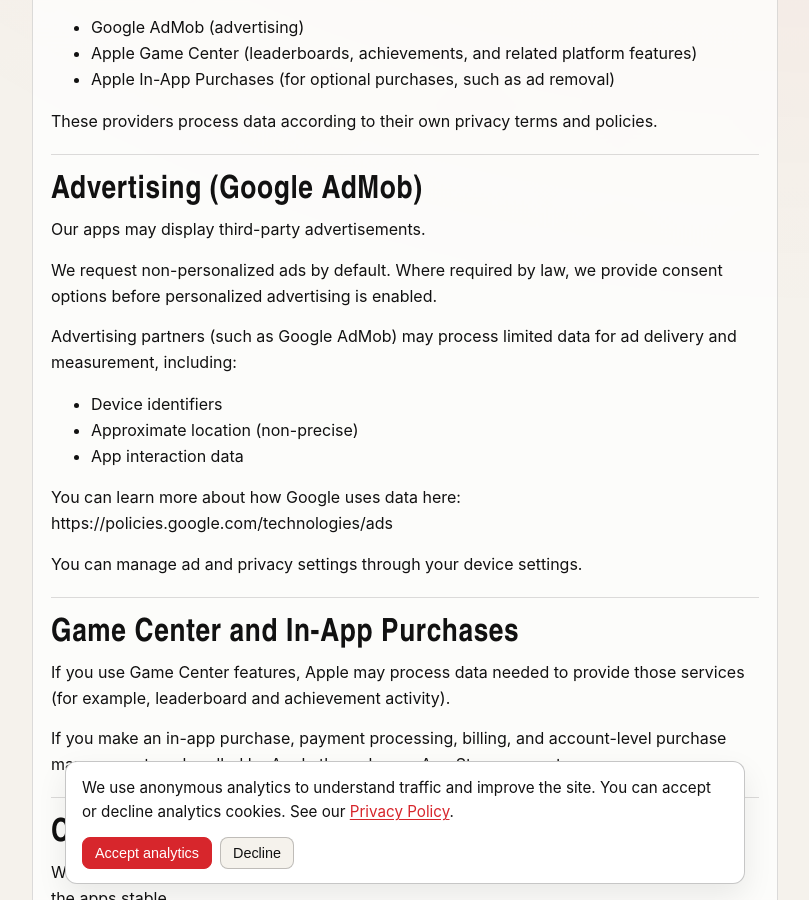
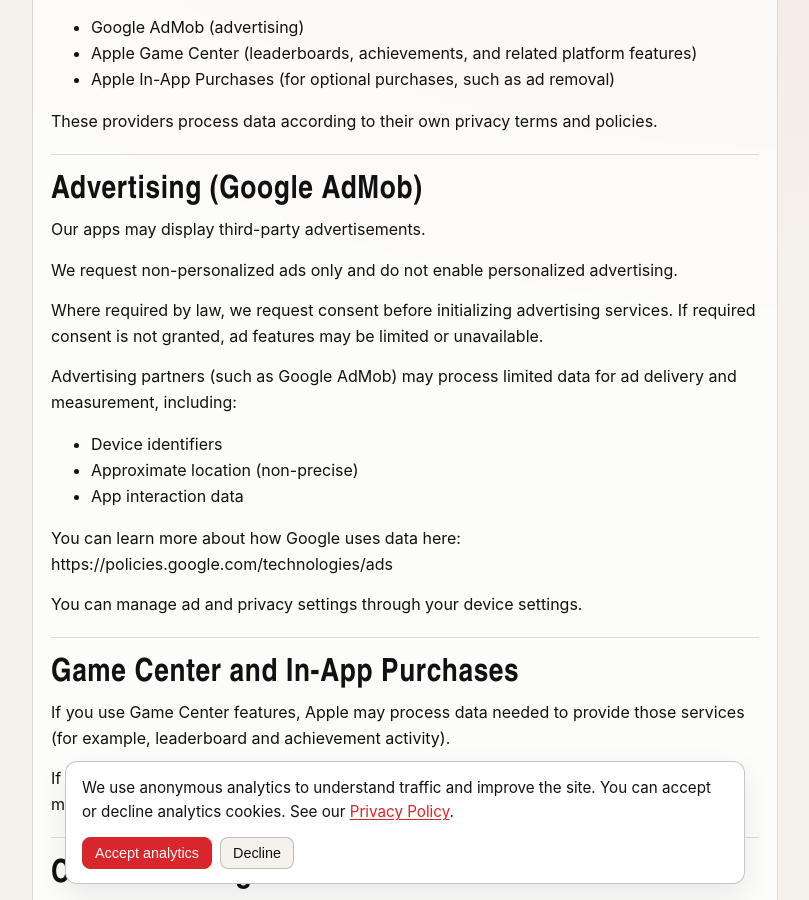
Before and after one commit to Unashamed-Games/marketing-site, a Jekyll site: the page built from privacy.md, in a window 1280 px wide and 900 px high, scrolled down 905 px. Shown: the whole window, without its empty margins (235-1044 px from the left). Built offline with Jekyll 4.4.1, drawn with Linux system fonts in a browser that asks for light colours.

Commit message:
Update game description and clarify advertising practices in privacy and terms documents

```diff
--- a/privacy.md
+++ b/privacy.md
@@ -51,7 +51,10 @@ These providers process data according to their own privacy terms and policies.
 
 Our apps may display third-party advertisements.
 
-We request non-personalized ads by default. Where required by law, we provide consent options before personalized advertising is enabled.
+We request non-personalized ads only and do not enable personalized advertising.
+
+Where required by law, we request consent before initializing advertising services.
+If required consent is not granted, ad features may be limited or unavailable.
 
 Advertising partners (such as Google AdMob) may process limited data for ad delivery and measurement, including:
 
```
Also changed, not shown: index.md (+1 -1 lines), terms.md (+2 -0 lines).
